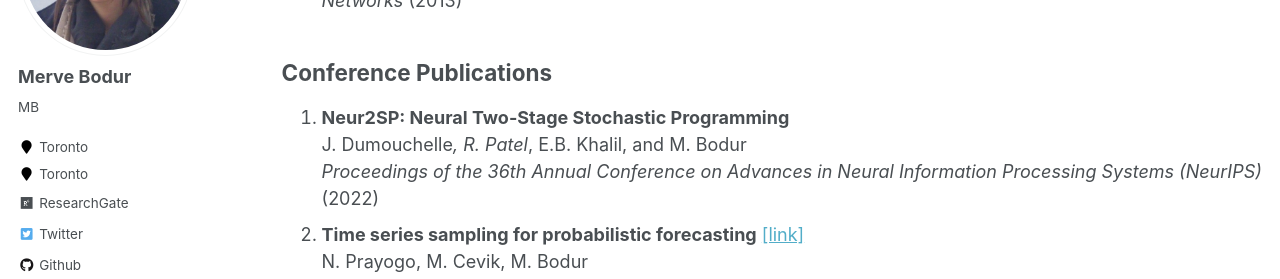
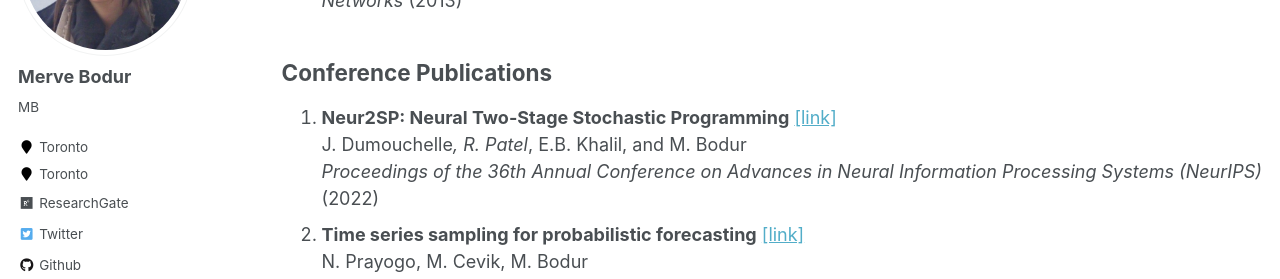
Before and after one commit to mervebodur/mervebodur.github.io, a Jekyll site: the page built from _pages/research.md, in a window 1280 px wide and 900 px high, scrolled down 3741 px. Shown: the part 153-432 px from the top of the window. Built offline with Jekyll 4.4.1, drawn with Linux system fonts in a browser that asks for light colours.

Commit message:
Update research.md

```diff
--- a/_pages/research.md
+++ b/_pages/research.md
@@ -119,7 +119,7 @@ M. Bodur, T. Ekim, and Z. C. Taşkın\
 
 
 ## Conference Publications
-1.  **Neur2SP: Neural Two-Stage Stochastic Programming**\
+1.  **Neur2SP: Neural Two-Stage Stochastic Programming** [[link]](https://proceedings.neurips.cc/paper_files/paper/2022/file/9793671e4be9858a69a32545204d59d1-Paper-Conference.pdf)\
 J. Dumouchelle*, R. Patel*, E.B. Khalil, and M. Bodur\
 *Proceedings of the 36th Annual Conference on Advances in Neural Information Processing Systems (NeurIPS)* (2022)
 1. **Time series sampling for probabilistic forecasting** [[link]](https://dl.acm.org/doi/abs/10.5555/3432601.3432621)\
```
